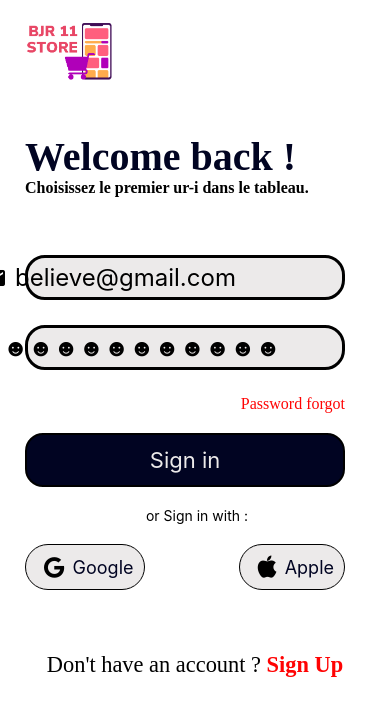
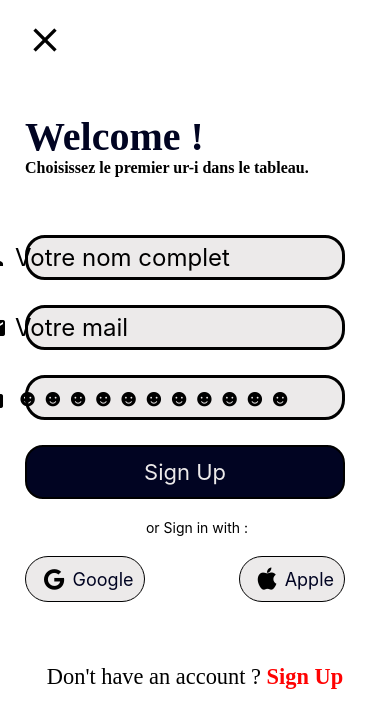
Before and after one commit to BelieveMb/bjr11-store, a React Native app: screen / in a window 390 px wide. Shown: the top 728 px of the page. Built offline with nearby package versions, Linux system fonts and the light colour scheme.

Commit message:
all is done for the register

```diff
--- a/App.js
+++ b/App.js
@@ -18,7 +18,7 @@ import SignIn from './src/pages/SignIn';
 
 export default function App() {
   return (
-    <SignInConnexion />
+    <Register />
     // <NavigationContainer >
     //   <Stack.Navigator>
     //         <Stack.Screen
--- /dev/null
+++ b/src/components/index/SymbolTitle.js
@@ -0,0 +1,10 @@
+import { StyleSheet, View } from 'react-native'
+import { FontAwesome, MaterialIcons } from '@expo/vector-icons';
+
+export default function SymbolTitle({symbolIcon}) {
+    return(
+        <View>
+            <MaterialIcons name={symbolIcon} size={40} color="black" />
+        </View>
+    );
+};
--- a/src/pages/Register.js
+++ b/src/pages/Register.js
@@ -3,17 +3,20 @@ import SignInput from "../components/index/SignInput";
 import ConnexionBtn from "../components/index/ConnexionBtn";
 import FormHomeBottomButtons from "../components/index/FormHomeBottomButtons";
 import FormHomeTitle from "../components/index/FormHomeTitle";
+import ButtonHome from "../components/index/ButtonHome";
+import SymbolTitle from "../components/index/SymbolTitle";
 
 export default function Register(){
   return(
     <View style={styles.signIn} >
+        <SymbolTitle symbolIcon="close" />
         <FormHomeTitle titleText="Welcome !" subTitle='Choisissez le premier ur-i dans le tableau.' />
 
-        <SignInput  placeholder="Votre nom complet"  />
-        <SignInput  placeholder="Votre mail "  />
-        <SignInput placeholder='☻☻☻☻☻☻☻☻☻☻☻' />
+        <SignInput  placeholder="Votre nom complet"  inputIcon="person"   />
+        <SignInput  placeholder="Votre mail " inputIcon="mail" />
+        <SignInput placeholder='☻☻☻☻☻☻☻☻☻☻☻' inputIcon="lock"/>
 
-        <ConnexionBtn btnText='Sign in' linkTo='Home' btnColor="#010422" />
+        <ButtonHome textBtn="Sign Up" />
         <FormHomeBottomButtons />
     </View>
   );
```
